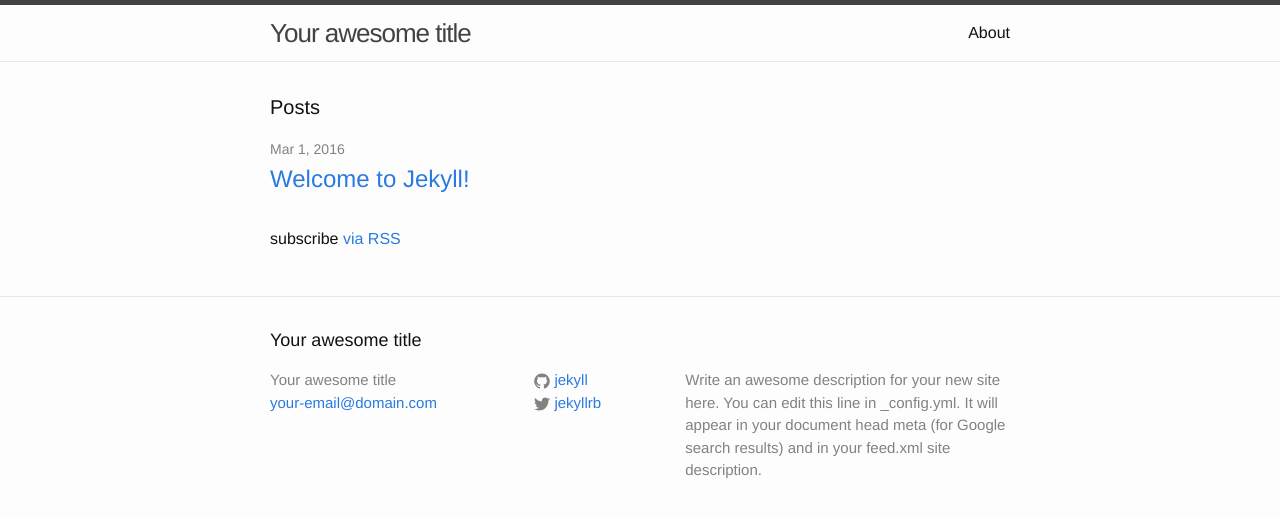
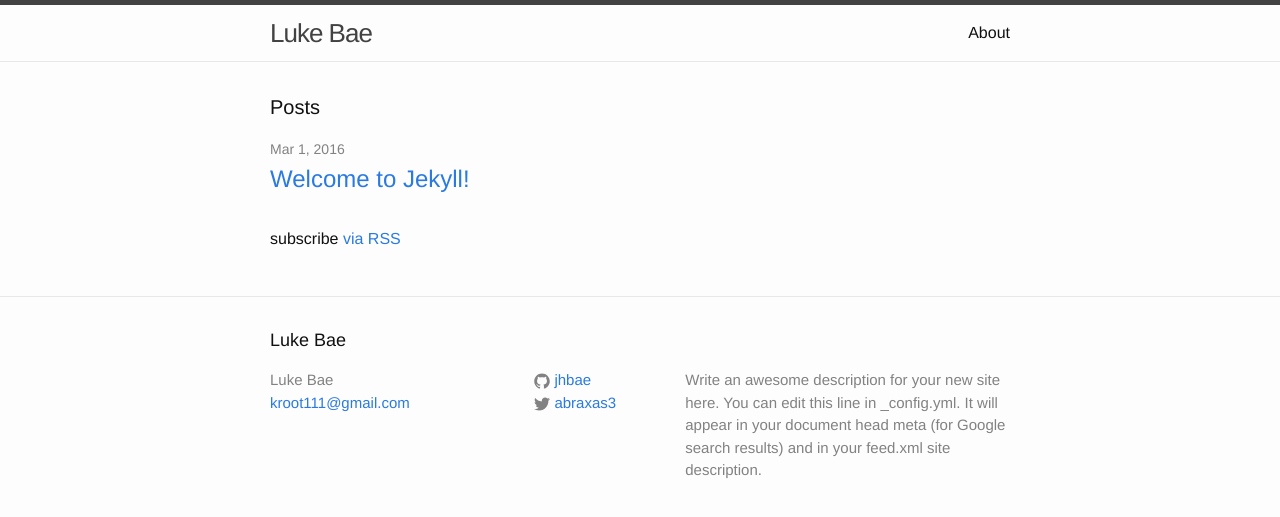
Before and after one commit to jhbae/jhbae.github.io, a Jekyll site: the page built from index.html, in a window 1280 px wide. Shown: the top 517 px of the page. Built offline with Jekyll 4.4.1, drawn with Linux system fonts in a browser that asks for light colours.

Commit message:
- 사용자화

```diff
--- a/_config.yml
+++ b/_config.yml
@@ -6,16 +6,18 @@
 # 'jekyll serve'. If you change this file, please restart the server process.
 
 # Site settings
-title: Your awesome title
-email: your-email@domain.com
+title: Luke Bae
+email: kroot111@gmail.com
 description: > # this means to ignore newlines until "baseurl:"
   Write an awesome description for your new site here. You can edit this
   line in _config.yml. It will appear in your document head meta (for
   Google search results) and in your feed.xml site description.
 baseurl: "" # the subpath of your site, e.g. /blog
-url: "http://yourdomain.com" # the base hostname & protocol for your site
-twitter_username: jekyllrb
-github_username:  jekyll
+url: "http://jhbae.github.io" # the base hostname & protocol for your site
+facebook_username: abraxas3
+github_username: jhbae
 
 # Build settings
 markdown: kramdown
+#highlighter: pygments
+permalink: pretty
--- a/_includes/footer.html
+++ b/_includes/footer.html
@@ -20,9 +20,9 @@
           </li>
           {% endif %}
 
-          {% if site.twitter_username %}
+          {% if site.facebook_username %}
           <li>
-            {% include icon-twitter.html username=site.twitter_username %}
+            {% include icon-twitter.html username=site.facebook_username %}
           </li>
           {% endif %}
         </ul>
--- a/_includes/icon-twitter.html
+++ b/_includes/icon-twitter.html
@@ -1 +1 @@
-<a href="https://twitter.com/{{ include.username }}"><span class="icon icon--twitter">{% include icon-twitter.svg %}</span><span class="username">{{ include.username }}</span></a>
+<a href="https://www.facebook.com/{{ include.username }}"><span class="icon icon--twitter">{% include icon-twitter.svg %}</span><span class="username">{{ include.username }}</span></a>
```
Also changed, not shown: 6 other files.
